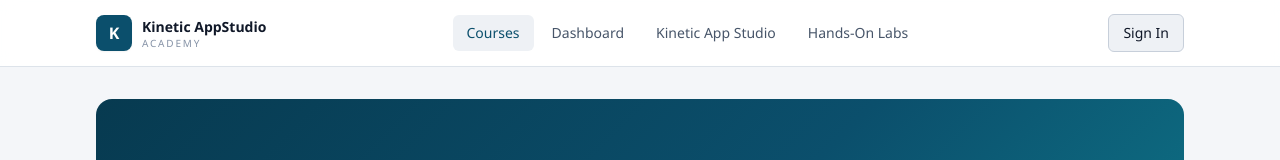
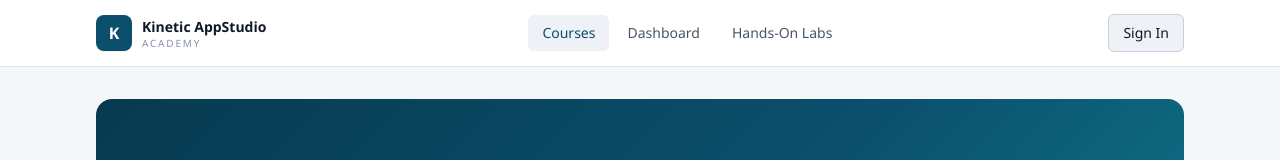
Before and after one commit to HGW-Pro/kinetic-appstudio-academy, a Next.js app: page / in a window 1280 px wide. Shown: the top 160 px of the page. Built offline with nearby package versions, Linux system fonts and the light colour scheme; no server answers; the database is empty.

Commit message:
Remove 'Kinetic App Studio' link from NavBar -- students select a course from the home screen catalog instead. One entry removed from the links array; everything else (Admin Panel logic, mobile menu, sign-in/out) untouched

```diff
--- a/components/NavBar.tsx
+++ b/components/NavBar.tsx
@@ -9,7 +9,6 @@ import { useIsAdmin } from "./useIsAdmin";
 const links = [
   { href: "/", label: "Courses" },
   { href: "/dashboard", label: "Dashboard" },
-  { href: "/courses/kinetic-application-studio", label: "Kinetic App Studio" },
   { href: "/labs", label: "Hands-On Labs" },
 ];
 
```
